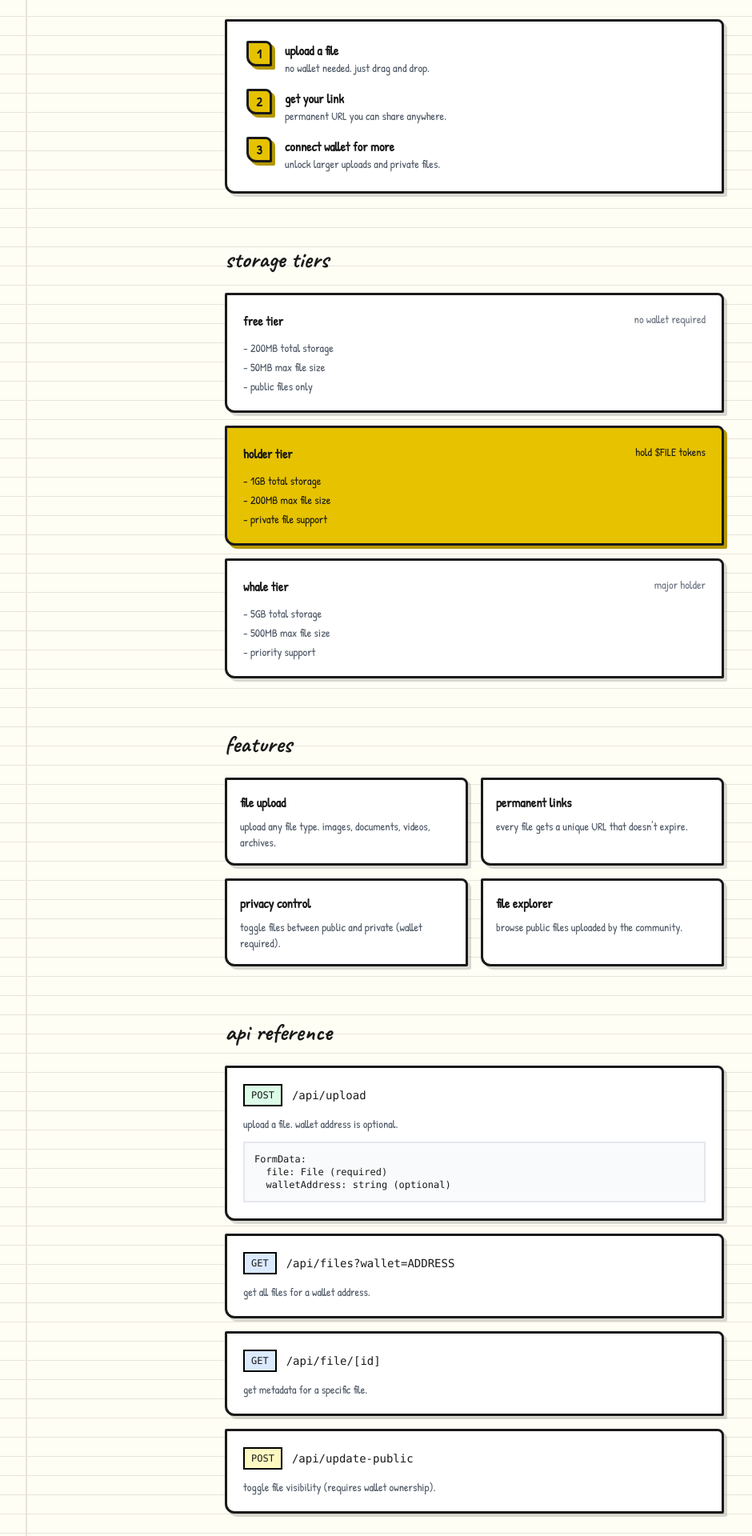
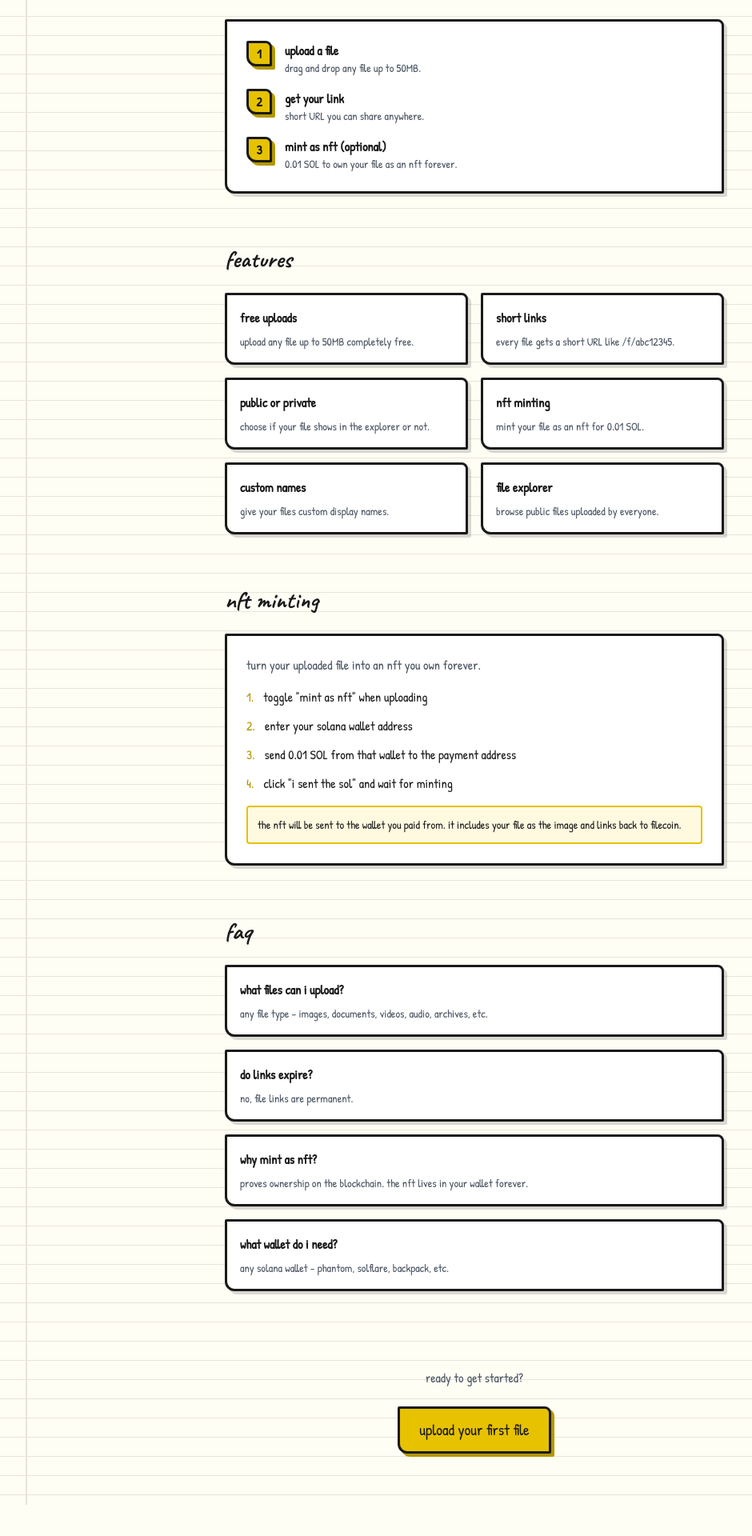
Before and after one commit to realdoomsman/file-coin, a Next.js app: page /docs in a window 1280 px wide. Shown: the part 460-2380 px from the top of the page at 80% size, without its empty margins (47-987 px from the left). After the commit the page ends 2341 px from the top, so only its background shows below. Built offline with nearby package versions, Linux system fonts and the light colour scheme.

Commit message:
fix: update docs page to match actual features

```diff
--- a/app/docs/page.tsx
+++ b/app/docs/page.tsx
@@ -27,66 +27,24 @@ export default function DocsPage() {
                   <span className="flex-shrink-0 w-8 h-8 sketch-border-yellow flex items-center justify-center font-bold">1</span>
                   <div>
                     <p className="font-bold">upload a file</p>
-                    <p className="text-gray-600 text-sm">no wallet needed. just drag and drop.</p>
+                    <p className="text-gray-600 text-sm">drag and drop any file up to 50MB.</p>
                   </div>
                 </li>
                 <li className="flex gap-4">
                   <span className="flex-shrink-0 w-8 h-8 sketch-border-yellow flex items-center justify-center font-bold">2</span>
                   <div>
                     <p className="font-bold">get your link</p>
-                    <p className="text-gray-600 text-sm">permanent URL you can share anywhere.</p>
+                    <p className="text-gray-600 text-sm">short URL you can share anywhere.</p>
                   </div>
                 </li>
                 <li className="flex gap-4">
                   <span className="flex-shrink-0 w-8 h-8 sketch-border-yellow flex items-center justify-center font-bold">3</span>
                   <div>
-                    <p className="font-bold">connect wallet for more</p>
-                    <p className="text-gray-600 text-sm">unlock larger uploads and private files.</p>
+                    <p className="font-bold">mint as nft (optional)</p>
+                    <p className="text-gray-600 text-sm">0.01 SOL to own your file as an nft forever.</p>
                   </div>
                 </li>
               </ol>
-            </div>
-          </div>
-
-          {/* Storage Tiers */}
-          <div className="mb-16">
-            <h2 className="text-3xl font-bold mb-6 font-caveat">storage tiers</h2>
-            <div className="space-y-4">
-              <div className="sketch-border bg-white p-5">
-                <div className="flex justify-between items-start mb-3">
-                  <h3 className="font-bold">free tier</h3>
-                  <span className="text-gray-500 text-sm">no wallet required</span>
-                </div>
-                <ul className="space-y-1 text-gray-600 text-sm">
-                  <li>- 200MB total storage</li>
-                  <li>- 50MB max file size</li>
-                  <li>- public files only</li>
-                </ul>
-              </div>
-
-              <div className="sketch-border-yellow p-5">
-                <div className="flex justify-between items-start mb-3">
-                  <h3 className="font-bold">holder tier</h3>
-                  <span className="text-sm">hold $FILE tokens</span>
-                </div>
-                <ul className="space-y-1 text-sm">
-                  <li>- 1GB total storage</li>
-                  <li>- 200MB max file size</li>
-                  <li>- private file support</li>
-                </ul>
-              </div>
-
-              <div className="sketch-border bg-white p-5">
-                <div className="flex justify-between items-start mb-3">
-                  <h3 className="font-bold">whale tier</h3>
-                  <span className="text-gray-500 text-sm">major holder</span>
-                </div>
-                <ul className="space-y-1 text-gray-600 text-sm">
-                  <li>- 5GB total storage</li>
-                  <li>- 500MB max file size</li>
-                  <li>- priority support</li>
-                </ul>
-              </div>
             </div>
           </div>
 
@@ -95,63 +53,57 @@ export default function DocsPage() {
             <h2 className="text-3xl font-bold mb-6 font-caveat">features</h2>
             <div className="grid sm:grid-cols-2 gap-4">
               <div className="sketch-border bg-white p-4">
-                <h3 className="font-bold mb-2">file upload</h3>
-                <p className="text-gray-600 text-sm">upload any file type. images, documents, videos, archives.</p>
+                <h3 className="font-bold mb-2">free uploads</h3>
+                <p className="text-gray-600 text-sm">upload any file up to 50MB completely free.</p>
               </div>
               <div className="sketch-border bg-white p-4">
-                <h3 className="font-bold mb-2">permanent links</h3>
-                <p className="text-gray-600 text-sm">every file gets a unique URL that doesn&apos;t expire.</p>
+                <h3 className="font-bold mb-2">short links</h3>
+                <p className="text-gray-600 text-sm">every file gets a short URL like /f/abc12345.</p>
               </div>
               <div className="sketch-border bg-white p-4">
-                <h3 className="font-bold mb-2">privacy control</h3>
-                <p className="text-gray-600 text-sm">toggle files between public and private (wallet required).</p>
+                <h3 className="font-bold mb-2">public or private</h3>
+                <p className="text-gray-600 text-sm">choose if your file shows in the explorer or not.</p>
+              </div>
+              <div className="sketch-border bg-white p-4">
+                <h3 className="font-bold mb-2">nft minting</h3>
+                <p className="text-gray-600 text-sm">mint your file as an nft for 0.01 SOL.</p>
+              </div>
+              <div className="sketch-border bg-white p-4">
+                <h3 className="font-bold mb-2">custom names</h3>
+                <p className="text-gray-600 text-sm">give your files custom display names.</p>
               </div>
               <div className="sketch-border bg-white p-4">
                 <h3 className="font-bold mb-2">file explorer</h3>
-                <p className="text-gray-600 text-sm">browse public files uploaded by the community.</p>
+                <p className="text-gray-600 text-sm">browse public files uploaded by everyone.</p>
               </div>
             </div>
           </div>
 
-          {/* API Reference */}
+          {/* NFT Minting */}
           <div className="mb-16">
-            <h2 className="text-3xl font-bold mb-6 font-caveat">api reference</h2>
-            <div className="space-y-4">
-              <div className="sketch-border bg-white p-5">
-                <div className="flex items-center gap-3 mb-3">
-                  <span className="px-2 py-1 bg-green-100 border-2 border-black text-xs font-mono">POST</span>
-                  <code className="text-sm">/api/upload</code>
+            <h2 className="text-3xl font-bold mb-6 font-caveat">nft minting</h2>
+            <div className="sketch-border bg-white p-6 space-y-4">
+              <p className="text-gray-600">turn your uploaded file into an nft you own forever.</p>
+              <div className="space-y-3">
+                <div className="flex gap-3">
+                  <span className="text-[#b39700]">1.</span>
+                  <p>toggle "mint as nft" when uploading</p>
                 </div>
-                <p className="text-gray-600 text-sm mb-3">upload a file. wallet address is optional.</p>
-                <pre className="bg-gray-50 p-3 text-xs overflow-x-auto border-2 border-gray-200">
-{`FormData:
-  file: File (required)
-  walletAddress: string (optional)`}
-                </pre>
+                <div className="flex gap-3">
+                  <span className="text-[#b39700]">2.</span>
+                  <p>enter your solana wallet address</p>
+                </div>
+                <div className="flex gap-3">
+                  <span className="text-[#b39700]">3.</span>
+                  <p>send 0.01 SOL from that wallet to the payment address</p>
+                </div>
+                <div className="flex gap-3">
+                  <span className="text-[#b39700]">4.</span>
+                  <p>click "i sent the sol" and wait for minting</p>
+                </div>
               </div>
-
-              <div className="sketch-border bg-white p-5">
-                <div className="flex items-center gap-3 mb-3">
-                  <span className="px-2 py-1 bg-blue-100 border-2 border-black text-xs font-mono">GET</span>
-                  <code className="text-sm">/api/files?wallet=ADDRESS</code>
-                </div>
-                <p className="text-gray-600 text-sm">get all files for a wallet address.</p>
-              </div>
-
-              <div className="sketch-border bg-white p-5">
-                <div className="flex items-center gap-3 mb-3">
-                  <span className="px-2 py-1 bg-blue-100 border-2 border-black text-xs font-mono">GET</span>
-                  <code className="text-sm">/api/file/[id]</code>
-                </div>
-                <p className="text-gray-600 text-sm">get metadata for a specific file.</p>
-              </div>
-
-              <div className="sketch-border bg-white p-5">
-                <div className="flex items-center gap-3 mb-3">
-                  <span className="px-2 py-1 bg-yellow-100 border-2 border-black text-xs font-mono">POST</span>
-                  <code className="text-sm">/api/update-public</code>
-                </div>
-                <p className="text-gray-600 text-sm">toggle file visibility (requires wallet ownership).</p>
+              <div className="bg-[#fff9e0] p-3 border-2 border-[#e6c200] rounded mt-4">
+                <p className="text-sm">the nft will be sent to the wallet you paid from. it includes your file as the image and links back to filecoin.</p>
               </div>
             </div>
           </div>
@@ -162,23 +114,19 @@ export default function DocsPage() {
             <div className="space-y-4">
               <div className="sketch-border bg-white p-4">
                 <h3 className="font-bold mb-2">what files can i upload?</h3>
-                <p className="text-gray-600 text-sm">any file type is supported - images, documents, videos, archives, etc.</p>
-              </div>
-              <div className="sketch-border bg-white p-4">
-                <h3 className="font-bold mb-2">is my data secure?</h3>
-                <p className="text-gray-600 text-sm">files are stored on supabase infrastructure. private files are only accessible to the wallet owner.</p>
-              </div>
-              <div className="sketch-border bg-white p-4">
-                <h3 className="font-bold mb-2">how do i get more storage?</h3>
-                <p className="text-gray-600 text-sm">connect your wallet and hold $FILE tokens. your tier updates automatically.</p>
-              </div>
-              <div className="sketch-border bg-white p-4">
-                <h3 className="font-bold mb-2">can i delete files?</h3>
-                <p className="text-gray-600 text-sm">yes, you can delete any file you own from your dashboard.</p>
+                <p className="text-gray-600 text-sm">any file type - images, documents, videos, audio, archives, etc.</p>
               </div>
               <div className="sketch-border bg-white p-4">
                 <h3 className="font-bold mb-2">do links expire?</h3>
-                <p className="text-gray-600 text-sm">no, file links are permanent as long as the file exists.</p>
+                <p className="text-gray-600 text-sm">no, file links are permanent.</p>
+              </div>
+              <div className="sketch-border bg-white p-4">
+                <h3 className="font-bold mb-2">why mint as nft?</h3>
+                <p className="text-gray-600 text-sm">proves ownership on the blockchain. the nft lives in your wallet forever.</p>
+              </div>
+              <div className="sketch-border bg-white p-4">
+                <h3 className="font-bold mb-2">what wallet do i need?</h3>
+                <p className="text-gray-600 text-sm">any solana wallet - phantom, solflare, backpack, etc.</p>
               </div>
             </div>
           </div>
```
